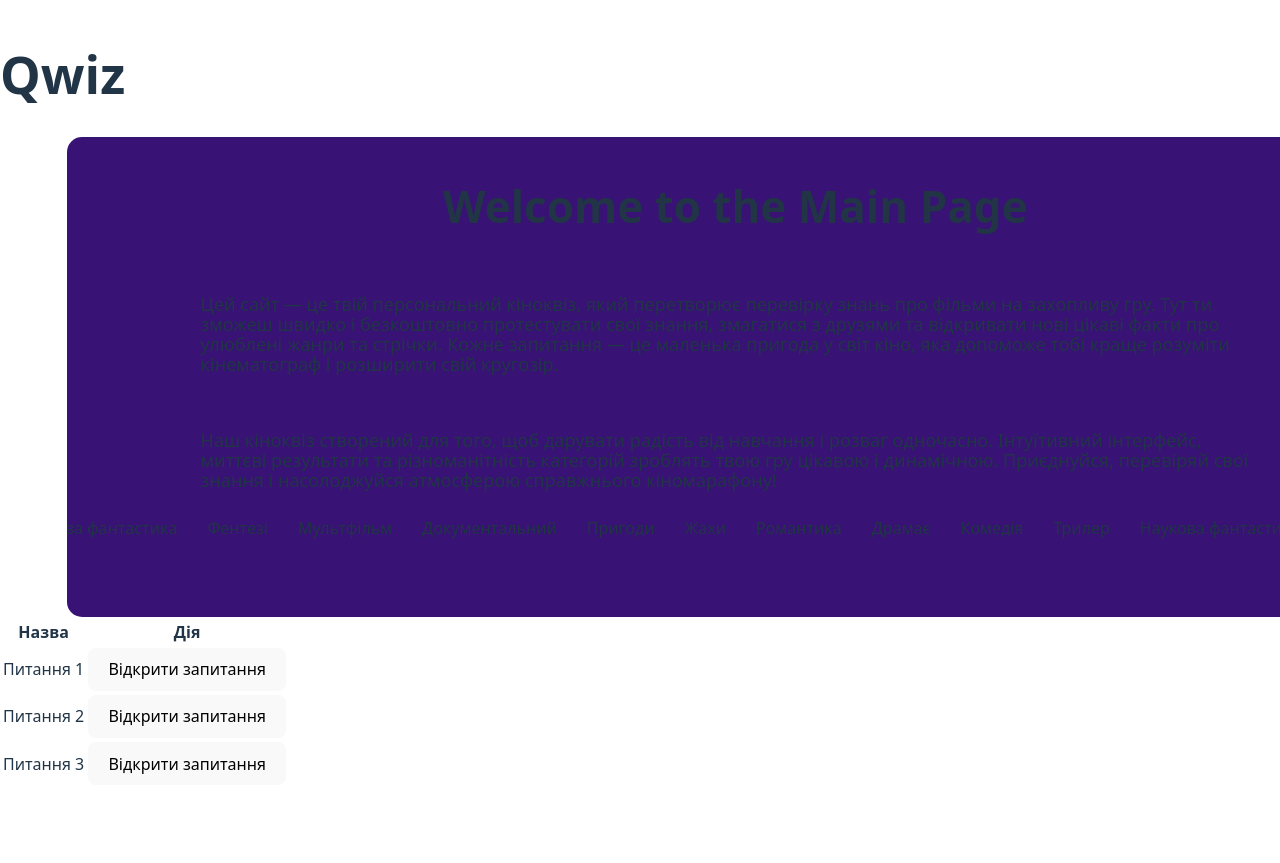
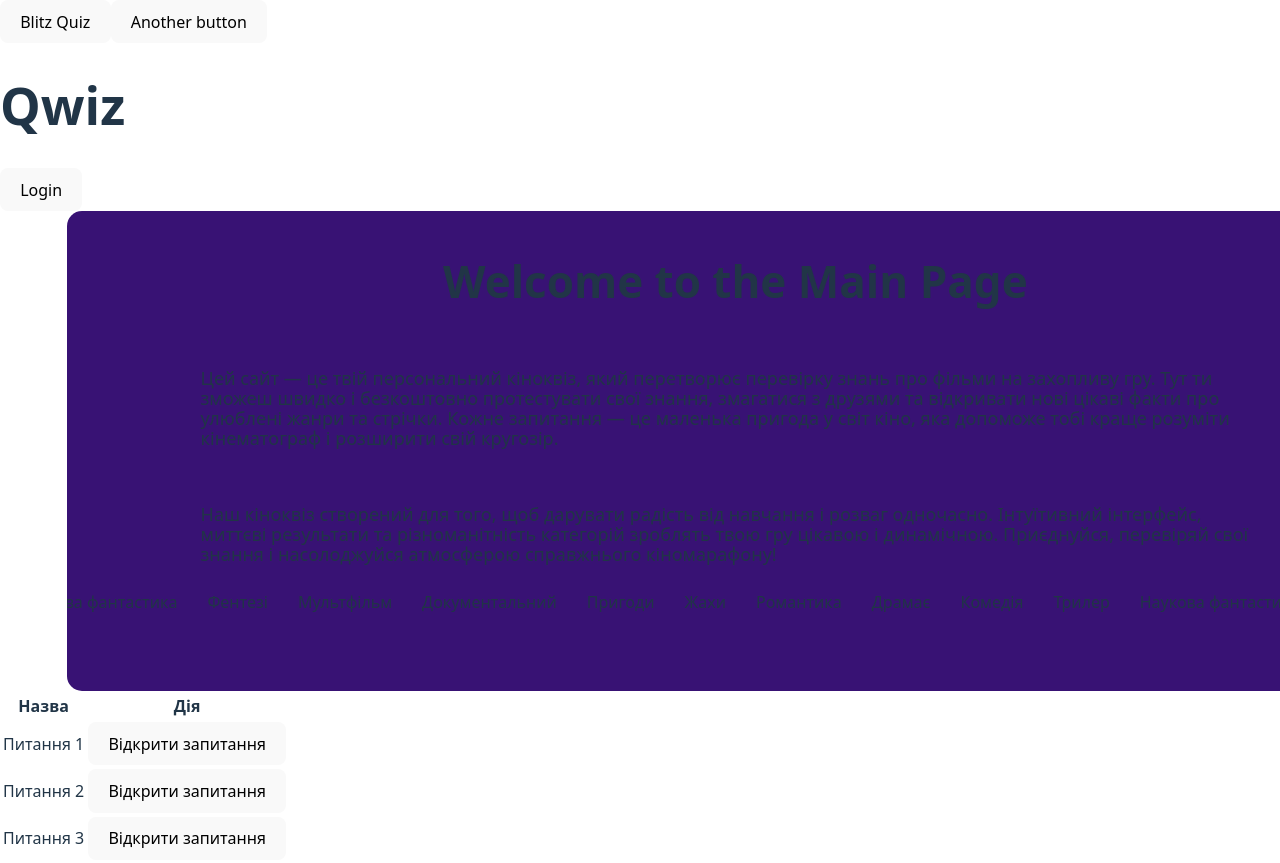
Before and after one commit to Vaddex/react-qwiz, a React (Vite) app: page / in a window 1280 px wide. Shown: the top 863 px of the page. Before the commit the page ends 800 px from the top, so only its background shows below. Built offline with nearby package versions, Linux system fonts and the light colour scheme.

Commit message:
added Header component

```diff
--- a/src/components/Header/Header.jsx
+++ b/src/components/Header/Header.jsx
@@ -1,7 +1,18 @@
+import css from "./Header.module.css";
+
 function Header() {
     return (
-        <header>
-            <h1>Qwiz</h1>
+        <header className={css["header"]}>
+            <div className={css["headerLeft"]}>
+                <button className={css["headerBtn"]}>Blitz Quiz</button>
+                <button className={css["headerBtn"]}>Another button</button>
+            </div>
+
+            <h1 className={css["headerTitle"]}>Qwiz</h1>
+
+            <div className={css["headerRight"]}>
+                <button className={css["headerBtn"]}>Login</button>
+            </div>
         </header>
     );
 }
```
